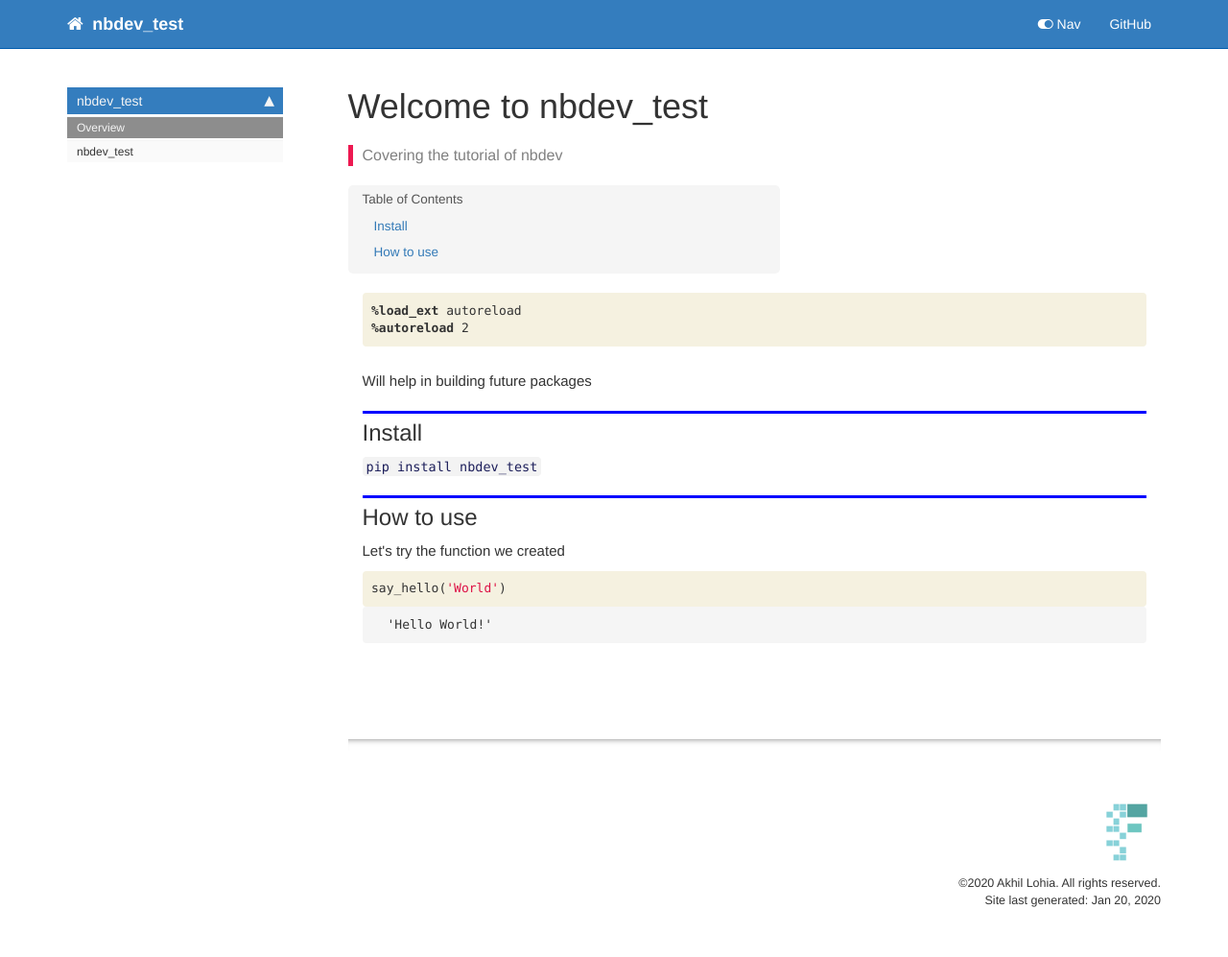
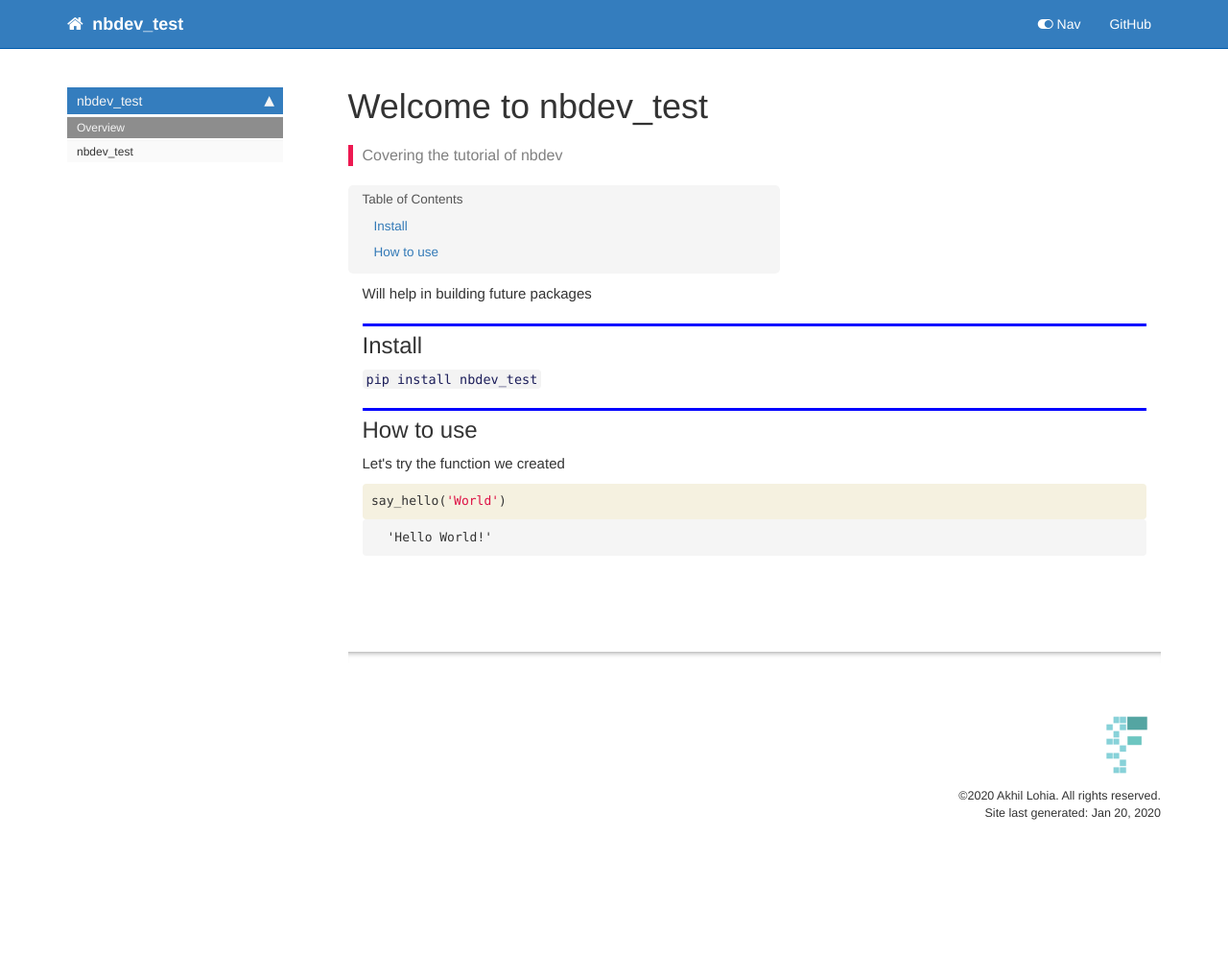
Before and after one commit to alohia/nbdev_test, a Jekyll site: the page built from docs/index.html, in a window 1280 px wide. Shown: the whole page at 96% size. Built offline with Jekyll 4.4.1, drawn with Linux system fonts in a browser that asks for light colours; nearby versions of some CDN libraries; comment, search, counter and statistics services are not loaded; after the commit the page ends 906 px from its top, so only the background shows below that.

Commit message:
fix import

```diff
--- a/docs/index.html
+++ b/docs/index.html
@@ -20,20 +20,6 @@ summary: "Covering the tutorial of nbdev"
 <div class="container" id="notebook-container">
 
 <div class="cell border-box-sizing code_cell rendered">
-
-</div>
-<div class="cell border-box-sizing code_cell rendered">
-<div class="input">
-
-<div class="inner_cell">
-    <div class="input_area">
-<div class=" highlight hl-ipython3"><pre><span></span><span class="o">%</span><span class="k">load_ext</span> autoreload
-<span class="o">%</span><span class="k">autoreload</span> 2
-</pre></div>
-
-    </div>
-</div>
-</div>
 
 </div>
 <div class="cell border-box-sizing text_cell rendered"><div class="inner_cell">
--- a/nbdev_test/__init__.py
+++ b/nbdev_test/__init__.py
@@ -1 +1,2 @@
 __version__ = "0.0.1"
+from .core import *
```
Also changed, not shown: README.md, 1 other file.
